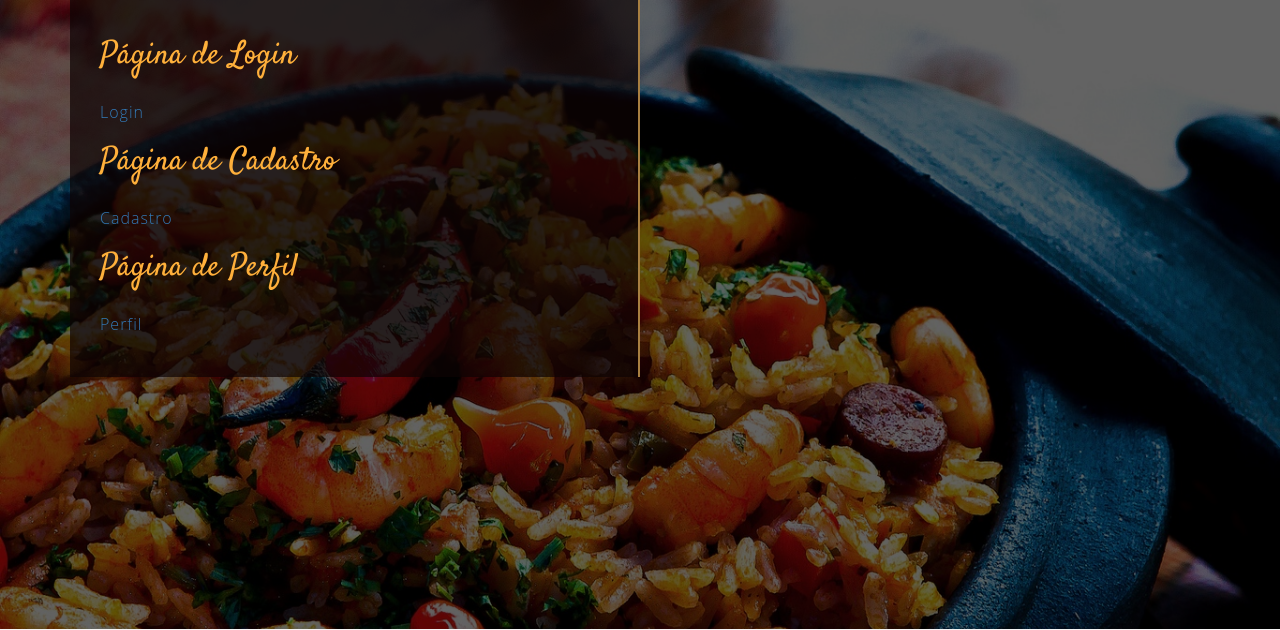
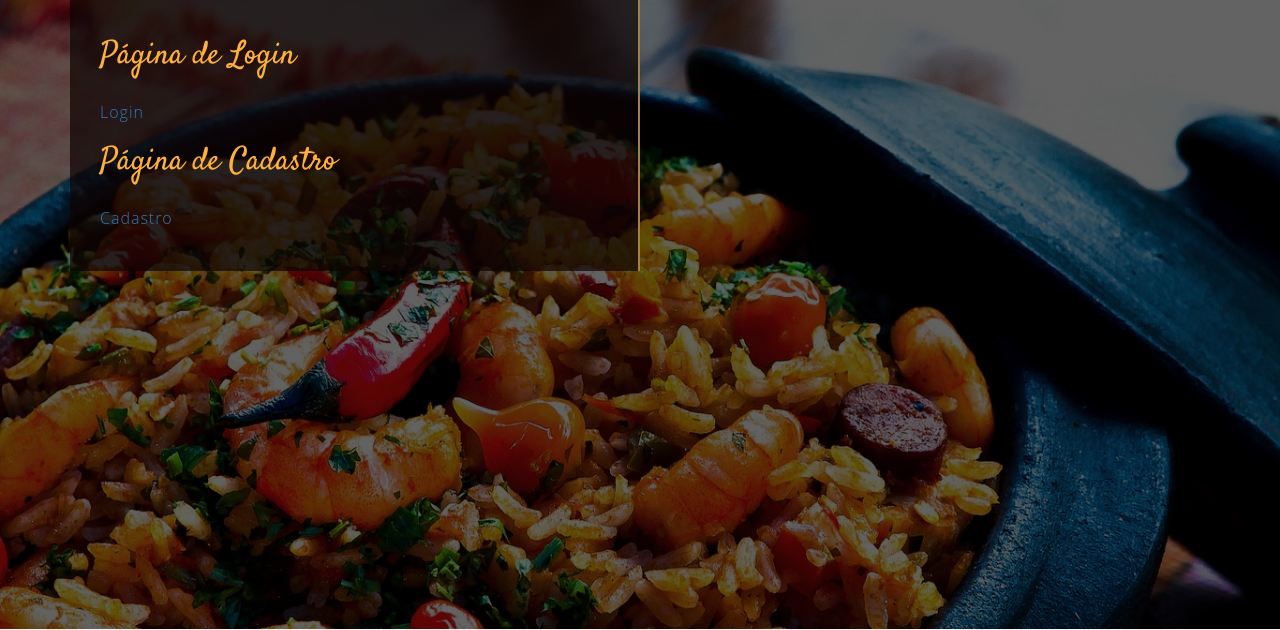
Before and after one commit to brunogomesifrn/info419comida, a Django app: page / in a window 1280 px wide. Shown: the part 961-1591 px from the top of the page. Run offline with Django 3.2, Linux system fonts and the light colour scheme; some libraries are stand-ins or nearby versions; some web fonts are replaced.

Commit message:
exclui perfil

```diff
--- a/core/templates/index.html
+++ b/core/templates/index.html
@@ -142,18 +142,6 @@
 
 
                   {% block cadastro %}
-
-
-                  {% endblock %}
-
-
-                  <h2>Página de Perfil</h2>
-                  {% if not user.is_authenticated %}
-                  <p><a href="{% url 'receita' %}">Perfil</a></p>
-                  {% endif %}
-
-
-                  {% block perfil %}
 
 
                   {% endblock %}
--- a/core/views.py
+++ b/core/views.py
@@ -3,10 +3,6 @@ from django.contrib.auth.forms import UserCreationForm
 from django.contrib.auth.decorators import login_required
 from .models import receita, Tipo
 from .forms import receitaForm, TipoForm
-
-@login_required
-def perfil(request):
-	return render(request, 'perfil.html')
 
 def registro(request):
 	form = UserCreationForm(request.POST or None)
--- a/info419comida/urls.py
+++ b/info419comida/urls.py
@@ -18,11 +18,10 @@ from django.conf.urls.static import static
 from django.contrib import admin
 from django.urls import path
 from django.contrib.auth import views as auth_views
-from core.views import registro, dados, tipox, index, receitax, cadastrar_receita, cadastrar_tipo, perfil
+from core.views import registro, dados, tipox, index, receitax, cadastrar_receita, cadastrar_tipo
 
 urlpatterns = [
 
-    path('perfil/', perfil, name='perfil'),
     path('cadastrar_tipo/', cadastrar_tipo, name='cadastrar_tipo'),
     path('cadastrar_receita/', cadastrar_receita, name='cadastrar_receita'),
     path('receita/', receitax, name='receita'),
```
Also changed, not shown: core/templates/perfil.html (deleted, +0 -22 lines).
